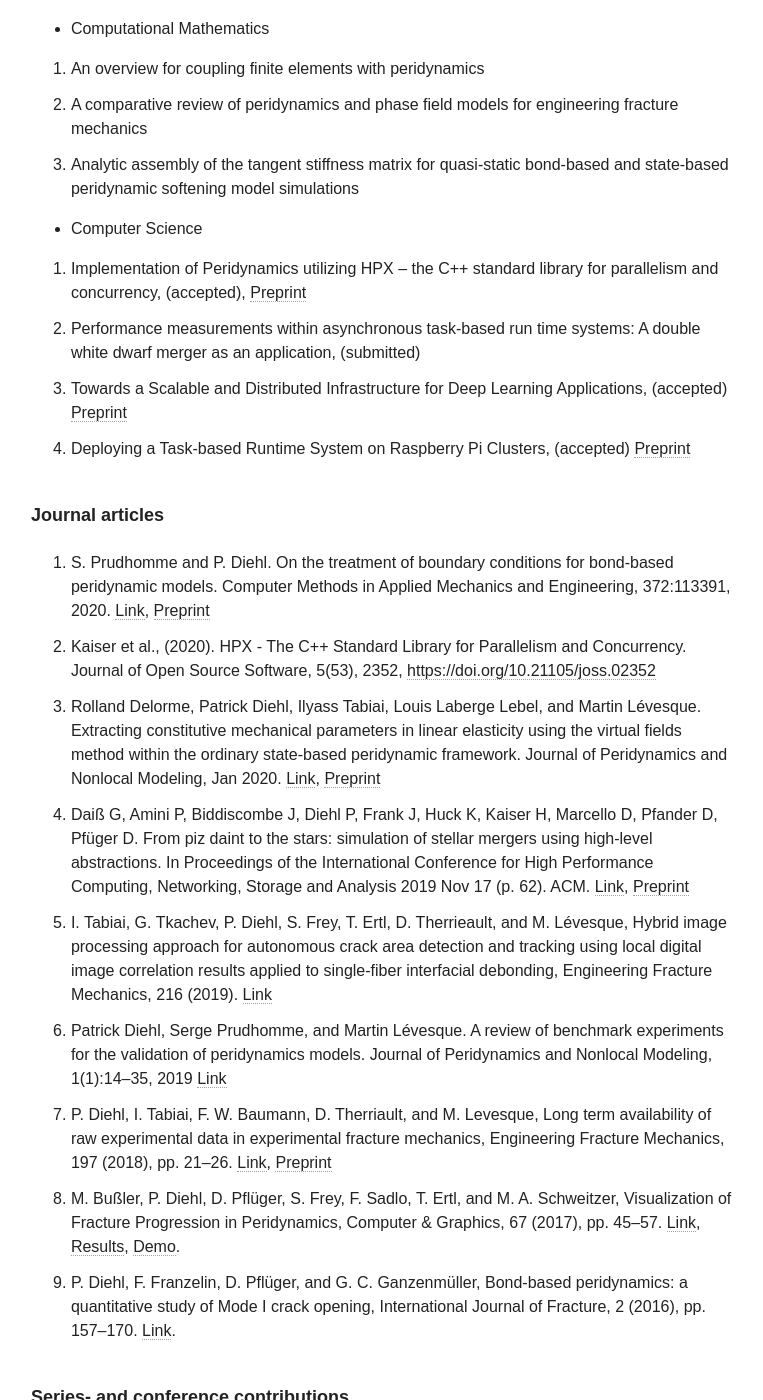
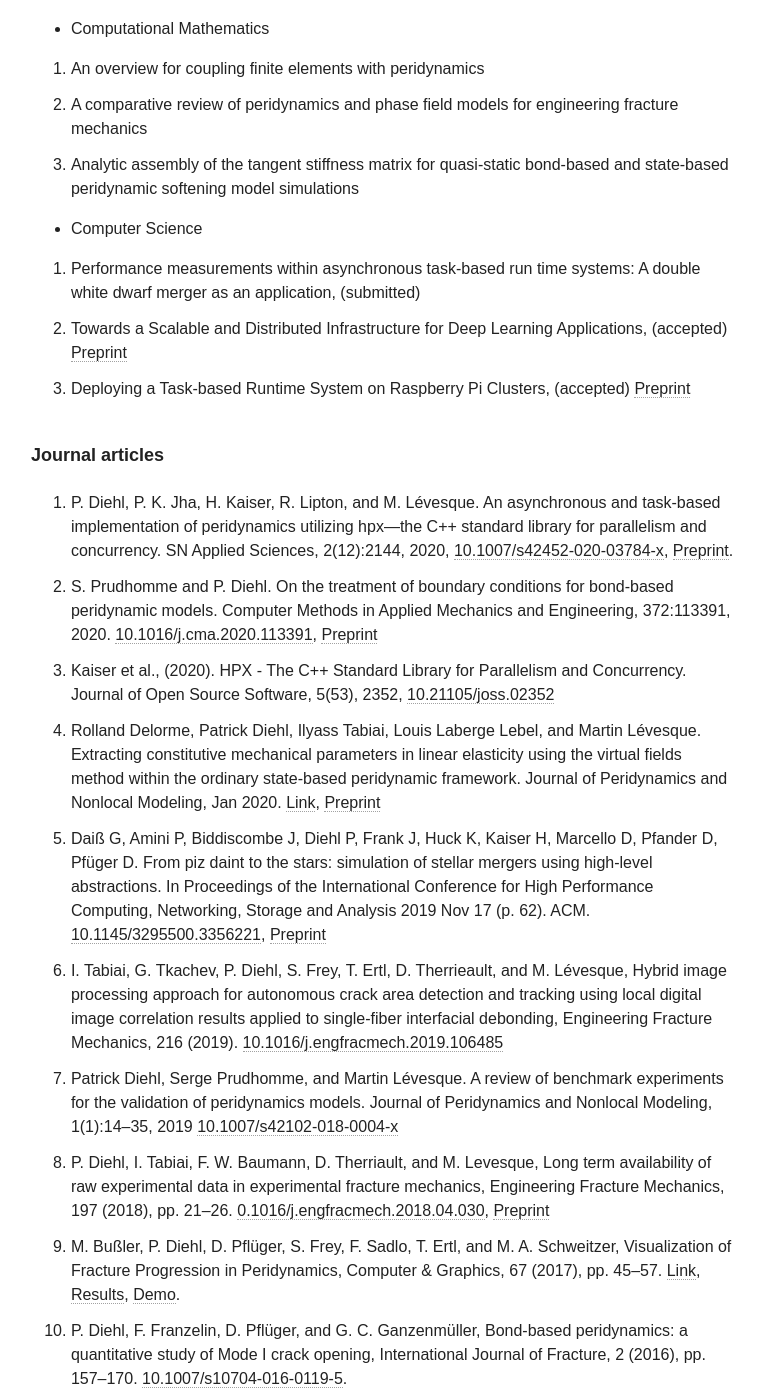
Before and after one commit to diehlpk/diehlpk.github.io, a Jekyll site: the page built from cv/index.md, in a window 1280 px wide and 1400 px high, scrolled down 2192 px. Shown: the whole window, without its empty margins (255-1018 px from the left). Built offline with Jekyll 4.4.1, drawn with Linux system fonts in a browser that asks for light colours; nearby versions of some CDN libraries; some web fonts are replaced.

Commit message:
Update CV

```diff
--- a/cv/index.md
+++ b/cv/index.md
@@ -74,27 +74,27 @@ Also available as [PDF document]({{ site.url }}/assets/grants.pdf).
 
 * Computer Science
 
-1. Implementation of Peridynamics utilizing HPX -- the C++ standard library for parallelism and concurrency, (accepted), [Preprint](https://arxiv.org/abs/1806.06917)
 1. Performance measurements within asynchronous task-based run time systems: A double white dwarf merger as an application, (submitted)
 1. Towards a Scalable and Distributed Infrastructure for Deep Learning Applications, (accepted) [Preprint](https://arxiv.org/abs/2010.03012)
 1. Deploying a Task-based Runtime System on Raspberry Pi Clusters, (accepted) [Preprint](https://arxiv.org/abs/2010.04106)
 
 
 ###### Journal articles
-1. S. Prudhomme and P. Diehl. On the treatment of boundary conditions for bond-based peridynamic models. Computer Methods in Applied Mechanics and Engineering, 372:113391, 2020. [Link](https://doi.org/10.1016/j.cma.2020.113391), [Preprint](https://arxiv.org/abs/2008.09725)
-1. Kaiser et al., (2020). HPX - The C++ Standard Library for Parallelism and Concurrency. Journal of Open Source Software, 5(53), 2352, [https://doi.org/10.21105/joss.02352](https://doi.org/10.21105/joss.02352)
+1. P. Diehl, P. K. Jha, H. Kaiser, R. Lipton, and M. Lévesque. An asynchronous and task-based implementation of peridynamics utilizing hpx—the C++ standard library for parallelism and concurrency. SN Applied Sciences, 2(12):2144, 2020, [10.1007/s42452-020-03784-x]({https://doi.org/10.1007/s42452-020-03784-x), [Preprint](https://arxiv.org/abs/1806.06917).
+1. S. Prudhomme and P. Diehl. On the treatment of boundary conditions for bond-based peridynamic models. Computer Methods in Applied Mechanics and Engineering, 372:113391, 2020. [10.1016/j.cma.2020.113391](https://doi.org/10.1016/j.cma.2020.113391), [Preprint](https://arxiv.org/abs/2008.09725)
+1. Kaiser et al., (2020). HPX - The C++ Standard Library for Parallelism and Concurrency. Journal of Open Source Software, 5(53), 2352, [10.21105/joss.02352](https://doi.org/10.21105/joss.02352)
 1. Rolland Delorme, Patrick Diehl, Ilyass Tabiai, Louis Laberge Lebel, and Martin
 Lévesque. Extracting constitutive mechanical parameters in linear elasticity using the virtual fields method within the ordinary state-based peridynamic framework. Journal of Peridynamics and Nonlocal Modeling, Jan 2020. [Link](https://link.springer.com/article/10.1007%2Fs42102-019-00025-7), [Preprint](https://engrxiv.org/uv8m7/)
-1. Daiß G, Amini P, Biddiscombe J, Diehl P, Frank J, Huck K, Kaiser H, Marcello D, Pfander D, Pfüger D. From piz daint to the stars: simulation of stellar mergers using high-level abstractions. In Proceedings of the International Conference for High Performance Computing, Networking, Storage and Analysis 2019 Nov 17 (p. 62). ACM. [Link](https://doi.org/10.1145/3295500.3356221), [Preprint](https://arxiv.org/abs/1908.03121)
+1. Daiß G, Amini P, Biddiscombe J, Diehl P, Frank J, Huck K, Kaiser H, Marcello D, Pfander D, Pfüger D. From piz daint to the stars: simulation of stellar mergers using high-level abstractions. In Proceedings of the International Conference for High Performance Computing, Networking, Storage and Analysis 2019 Nov 17 (p. 62). ACM. [10.1145/3295500.3356221](https://doi.org/10.1145/3295500.3356221), [Preprint](https://arxiv.org/abs/1908.03121)
 1. I. Tabiai, G. Tkachev, P. Diehl, S. Frey, T. Ertl, D. Therrieault, and M. Lévesque, Hybrid image processing approach for autonomous crack area detection and tracking using
-local digital image correlation results applied to single-fiber interfacial debonding, Engineering Fracture Mechanics, 216 (2019). [Link](https://doi.org/10.1016/j.engfracmech.2019.106485)
+local digital image correlation results applied to single-fiber interfacial debonding, Engineering Fracture Mechanics, 216 (2019). [10.1016/j.engfracmech.2019.106485](https://doi.org/10.1016/j.engfracmech.2019.106485)
 1. Patrick Diehl, Serge Prudhomme, and Martin Lévesque. A review of benchmark experiments for the validation of peridynamics models. Journal of Peridynamics and
-Nonlocal Modeling, 1(1):14–35, 2019 [Link](https://doi.org/10.1007/s42102-018-0004-x)
+Nonlocal Modeling, 1(1):14–35, 2019 [10.1007/s42102-018-0004-x](https://doi.org/10.1007/s42102-018-0004-x)
 1. P. Diehl, I. Tabiai, F. W. Baumann, D. Therriault, and M. Levesque, Long
 term availability of raw experimental data in experimental fracture mechanics, Engineering
-Fracture Mechanics, 197 (2018), pp. 21–26. [Link](https://doi.org/10.1016/j.engfracmech.2018.04.030), [Preprint](https://arxiv.org/abs/1803.07622)
+Fracture Mechanics, 197 (2018), pp. 21–26. [0.1016/j.engfracmech.2018.04.030](https://doi.org/10.1016/j.engfracmech.2018.04.030), [Preprint](https://arxiv.org/abs/1803.07622)
 1. M. Bußler, P. Diehl, D. Pflüger, S. Frey, F. Sadlo, T. Ertl, and M. A. Schweitzer, Visualization of Fracture Progression in Peridynamics, Computer & Graphics, 67 (2017), pp. 45–57. [Link](https://doi.org/10.1016/j.cag.2017.05.003), [Results](https://youtu.be/KfOKVWmDqRw), [Demo](https://youtu.be/0x2TDbetZB4).
-1. P. Diehl, F. Franzelin, D. Pflüger, and G. C. Ganzenmüller, Bond-based peridynamics: a quantitative study of Mode I crack opening, International Journal of Fracture, 2 (2016), pp. 157–170. [Link](http://dx.doi.org/10.1007/s10704-016-0119-5).
+1. P. Diehl, F. Franzelin, D. Pflüger, and G. C. Ganzenmüller, Bond-based peridynamics: a quantitative study of Mode I crack opening, International Journal of Fracture, 2 (2016), pp. 157–170. [10.1007/s10704-016-0119-5](http://dx.doi.org/10.1007/s10704-016-0119-5).
 
 
 ###### Series- and conference contributions
```
